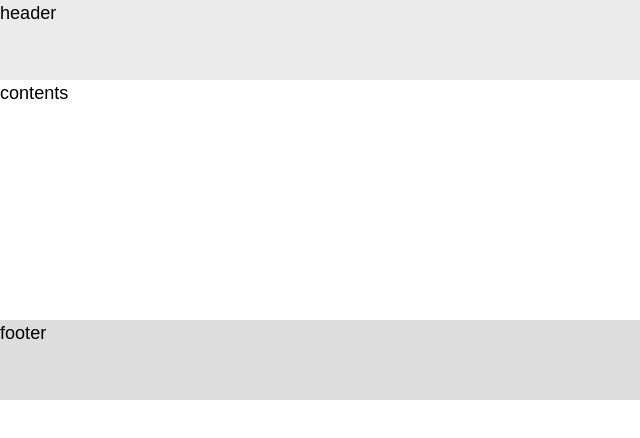
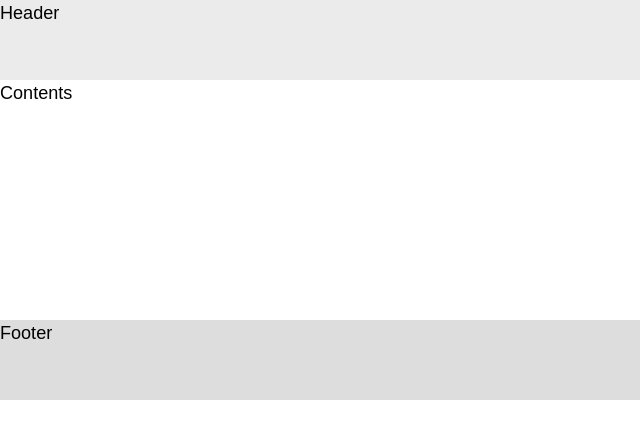
Before and after one commit to wegojapan/design_temp_01, a plain HTML site: page index.html in a window 1280 px wide. Shown: the full height of the page, 0-640 px from the left. Drawn offline with Linux system fonts and the light colour scheme.

Commit message:
no message

```diff
--- a/index.html
+++ b/index.html
@@ -8,9 +8,9 @@
     <link rel="stylesheet" href="./css/common.css">
 </head>
 <body>
-    <header>header</header>
-    <div id="con_page">contents</div>
-    <footer>footer</footer>
+    <header>Header</header>
+    <div id="con_page">Contents</div>
+    <footer>Footer</footer>
 
 </body>
 </html>
```
Also changed, not shown: scss/common.scss (+10 -1 lines).
